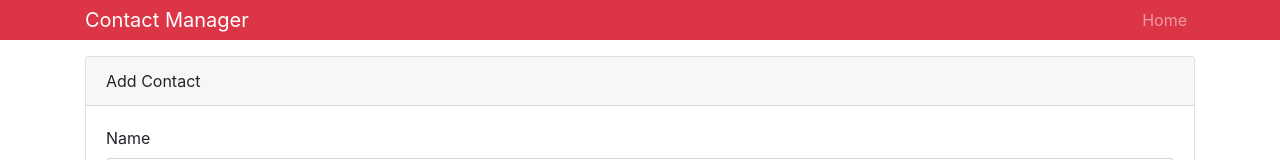
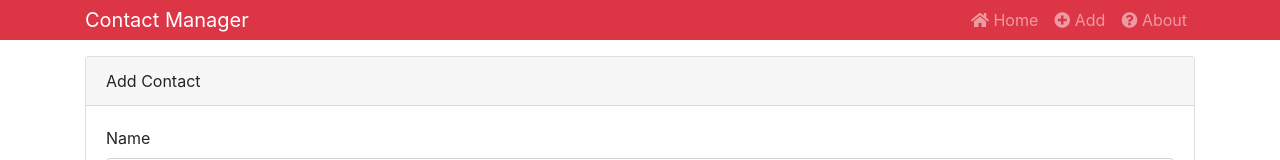
Before and after one commit to jamnguyen/contact-manager, a React (Create React App) app: page /contact/add in a window 1280 px wide. Shown: the top 160 px of the page. Built offline with nearby package versions, Linux system fonts and the light colour scheme.

Commit message:
Add link to Header and redirect to Home after adding new contact.

```diff
--- a/src/components/contact/ContactAdd.js
+++ b/src/components/contact/ContactAdd.js
@@ -47,7 +47,10 @@
       email: '',
       phone: '',
       errors: {}
-    })
+    });
+
+    // Redirect to Home
+    this.props.history.push('/');
   }
 
   onInputChange = e => this.setState({[e.target.name]: e.target.value});
--- a/src/components/layout/Header.js
+++ b/src/components/layout/Header.js
@@ -1,5 +1,6 @@
 import React, { Component } from 'react';
 import PropTypes from 'prop-types';
+import { Link } from 'react-router-dom';
 
 class Header extends Component {
   render() {
@@ -12,9 +13,19 @@
           <div>
             <ul className="navbar-nav mr-auto">
               <li className="nav-item">
-                <a href="/" className="nav-link">
-                  Home
-                </a>
+                <Link to="/" className="nav-link">
+                  <i className="fas fa-home" /> Home
+                </Link>
+              </li>
+              <li className="nav-item">
+                <Link to="/contact/add" className="nav-link">
+                  <i className="fas fa-plus-circle" /> Add
+                </Link>
+              </li>
+              <li className="nav-item">
+                <Link to="/about" className="nav-link">
+                  <i className="fas fa-question-circle" /> About
+                </Link>
               </li>
             </ul>
           </div>
```
